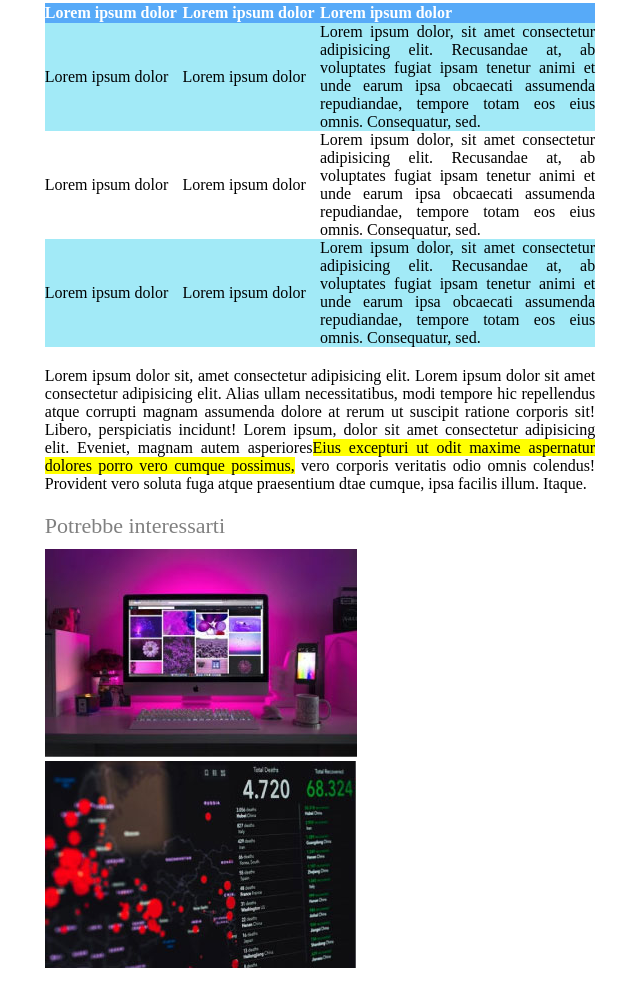
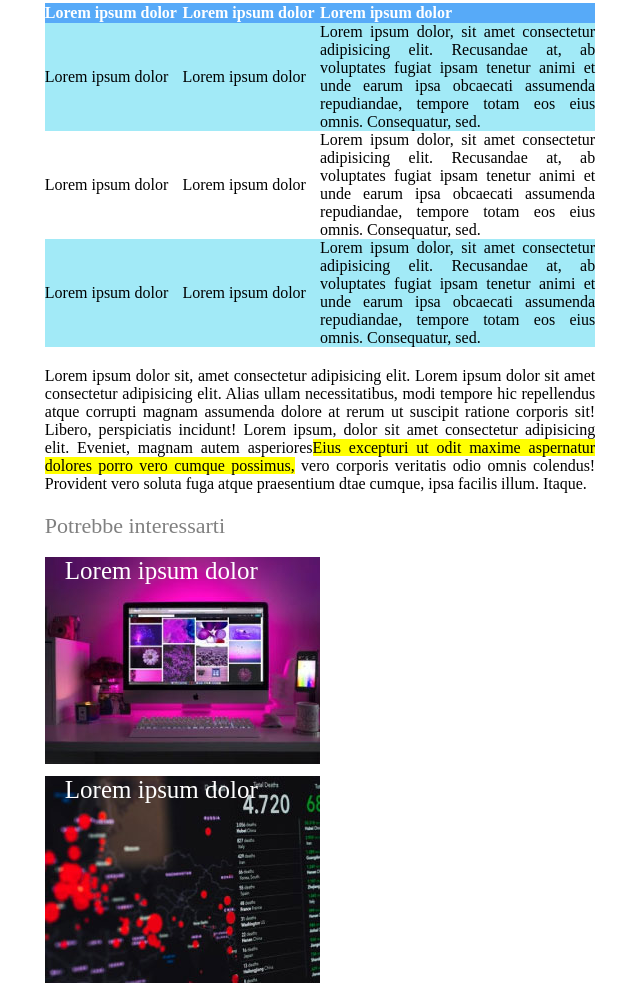
Before and after one commit to IonCatana/html-css-booleaner, a plain HTML site: page index.html in a window 1280 px wide. Shown: the part 1369-2352 px from the top of the page, without its empty margins (320-960 px from the left). Drawn offline with Linux system fonts and the light colour scheme.

Commit message:
Correto img nel footer Html e tranferito nel css l'img

```diff
--- a/index.html
+++ b/index.html
@@ -116,11 +116,13 @@
             <p>Potrebbe interessarti</p>
         </div>
 
-        <div>
-            <img src="img/monitor.jpg" alt="">
+        <div class="img-monitor">
+             <span class="style-text1">Lorem ipsum dolor</span>
+        </div>
+        <div class="img-graph">
+            <span class="style-text2">Lorem ipsum dolor</span>
         </div>
 
-        <img src="img/graph.jpg" alt="">
     </footer>
     <!-- Fine footer -->
 
--- a/style.css
+++ b/style.css
@@ -15,7 +15,6 @@ header{
     background-repeat: repeat;
     width: 100%;
     background-color: rgb(67, 149, 243);
-
 }
 
 .logo-svg{
@@ -37,7 +36,6 @@ header{
 .booleaner-style{
     color: rgb(96, 180, 236);
     font-size: 16px;
-
 }
 /* Fine titolo */
 
@@ -68,10 +66,8 @@ th{
 td{
     height: 50px;
 }
-
 .tbody1{
     background-color: rgb(162, 234, 247);
-
 }
 .tbody2{
     background-color: white;
@@ -111,4 +107,28 @@ td{
     font-size: 22px;
     padding-bottom: 10px;
 }
+.img-monitor{
+    margin-top: 8px;
+    background-image: url(img/monitor.jpg);
+    background-repeat: no-repeat;
+    width: 275px;
+    height: 207px;
+}
+.style-text1{
+    color: white;
+    padding-left: 20px;
+    font-size: 25px;
+}
+.img-graph{
+    margin-top: 12px;
+    background-image: url(img/graph.jpg);
+    background-repeat: no-repeat;
+    width: 275px;
+    height: 207px;
+}
+.style-text2{
+    color: white;
+    padding-left: 20px;
+    font-size: 25px;
+}
 /* Fine footer */
```
